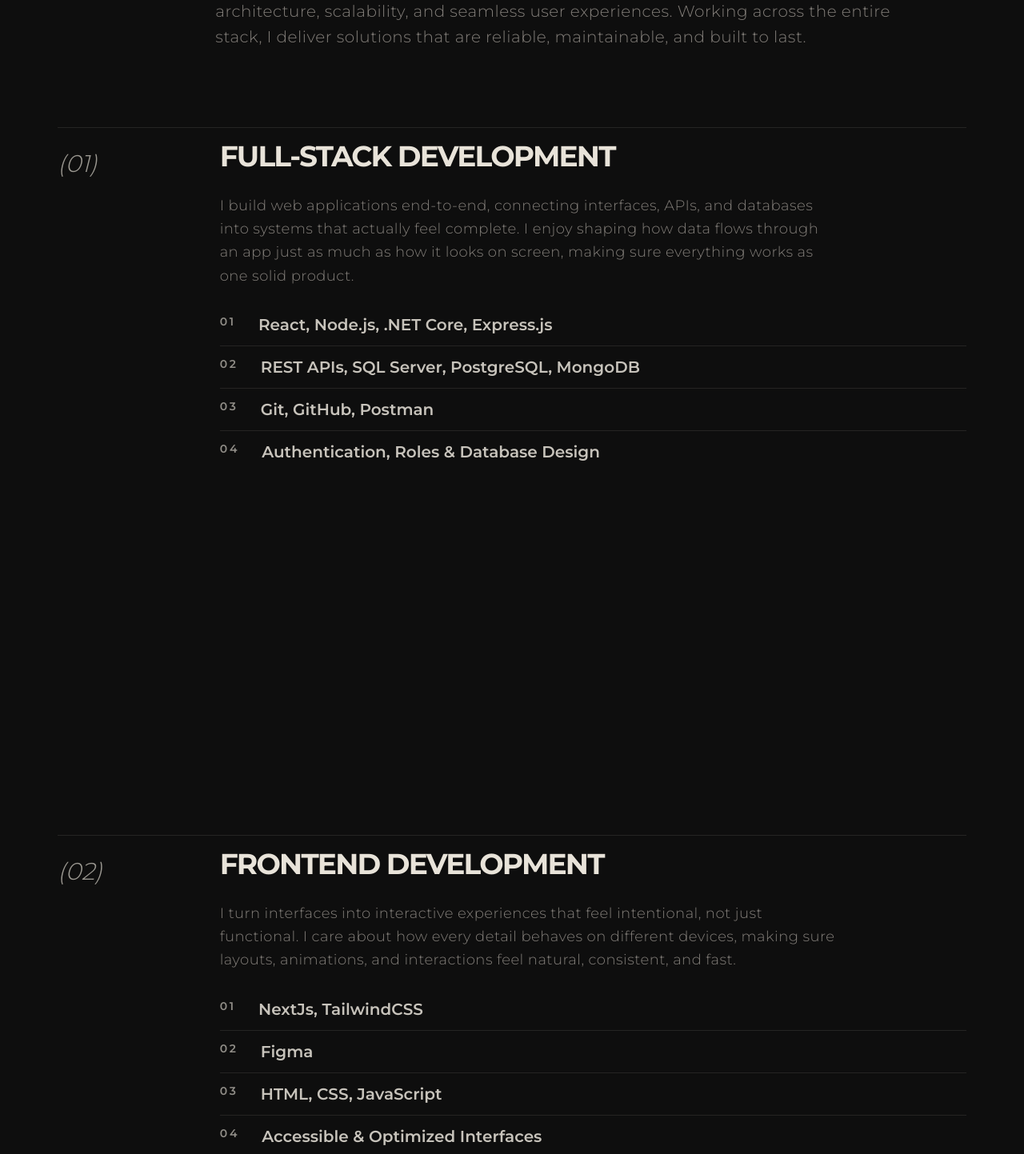
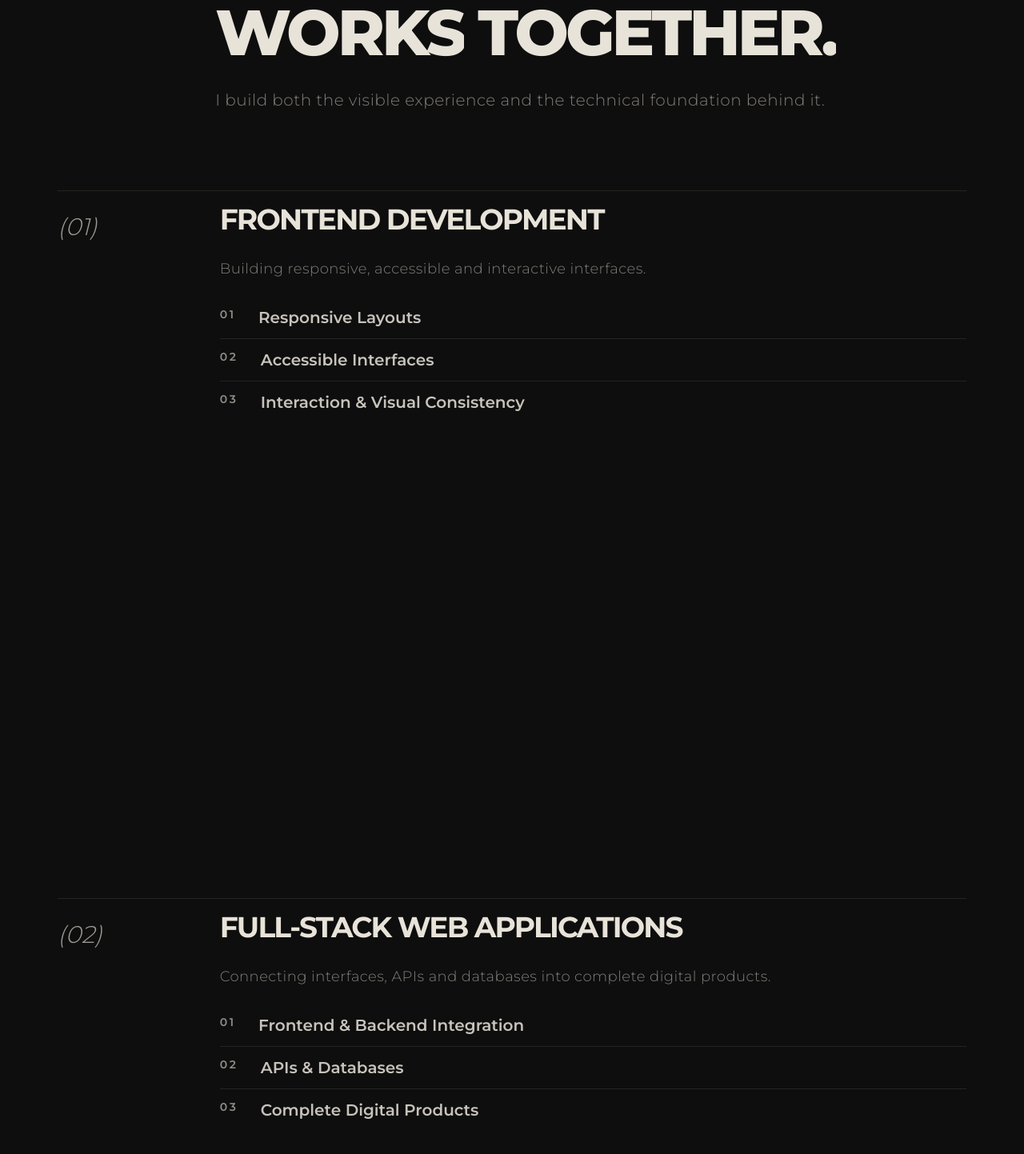
Before and after one commit to AllanRV09/portfolio, a React (Vite) app: page / in a window 1280 px wide. Shown: the part 1067-2510 px from the top of the page at 80% size. Built offline with nearby package versions, Linux system fonts and the light colour scheme; a web font is replaced by a local one.

Commit message:
ui: update Services and Stack content

```diff
--- a/src/data/data.js
+++ b/src/data/data.js
@@ -3,8 +3,8 @@ import { LuUser, LuBriefcaseBusiness, LuCodeXml, LuFolderCode, LuLayers } from "
 import { MdEmail } from 'react-icons/md';
 
 export const NAV_LINKS = [
+    { href: "about", icon: LuUser, name: "About" },
     { href: "services", icon: LuCodeXml, name: "Services" },
-    { href: "about", icon: LuUser, name: "About" },
     { href: "stack", icon: LuLayers, name: "Stack" },
     { href: "experience", icon: LuBriefcaseBusiness, name: "Experience" },
     { href: "projects", icon: LuFolderCode, name: "Projects" },
@@ -18,8 +18,28 @@ export const SOCIAL_LINKS = [
 ]
 
 export const SERVICES_DATA = {
-    index: "01", label: "SERVICES", title: "WHAT I DO",
-    description: "I build modern, high-performance web applications with a focus on clean architecture, scalability, and seamless user experiences. Working across the entire stack, I deliver solutions that are reliable, maintainable, and built to last."
+    index: "03",
+    label: "SERVICES",
+    displayLabel: "Services",
+    title: "FROM INTERFACE TO SYSTEM. EVERYTHING WORKS TOGETHER.",
+    motionTitle: [
+        "From interface to system.",
+        "Everything works together.",
+    ],
+    description:
+        "I build both the visible experience and the technical foundation behind it.",
+    summary: {
+        interface: {
+            title: "Interface",
+            description:
+                "Responsive layouts, interaction, accessibility and visual consistency.",
+        },
+        system: {
+            title: "System",
+            description:
+                "APIs, authentication, database and maintainable application logic.",
+        },
+    },
 }
 
 export const ABOUT_DATA = {
@@ -41,15 +61,35 @@ export const EASE_OUT = [0.33, 1, 0.68, 1];
 
 export const SERVICES = [
     {
-        title: "Full-Stack Development",
-        description: "I build web applications end-to-end, connecting interfaces, APIs, and databases into systems that actually feel complete. I enjoy shaping how data flows through an app just as much as how it looks on screen, making sure everything works as one solid product.",
-        features: ["React, Node.js, .NET Core, Express.js", "REST APIs, SQL Server, PostgreSQL, MongoDB", "Git, GitHub, Postman", "Authentication, Roles & Database Design"]
+        title: "Frontend Development",
+        description:
+            "Building responsive, accessible and interactive interfaces.",
+        features: [
+            "Responsive Layouts",
+            "Accessible Interfaces",
+            "Interaction & Visual Consistency",
+        ],
     },
     {
-        title: "Frontend Development",
-        description: "I turn interfaces into interactive experiences that feel intentional, not just functional. I care about how every detail behaves on different devices, making sure layouts, animations, and interactions feel natural, consistent, and fast.",
-        features: ["NextJs, TailwindCSS", "Figma", "HTML, CSS, JavaScript", "Accessible & Optimized Interfaces"]
-    }
+        title: "Full-Stack Web Applications",
+        description:
+            "Connecting interfaces, APIs and databases into complete digital products.",
+        features: [
+            "Frontend & Backend Integration",
+            "APIs & Databases",
+            "Complete Digital Products",
+        ],
+    },
+    {
+        title: "API & Backend Integration",
+        description:
+            "Developing APIs and data structures that keep applications connected.",
+        features: [
+            "REST APIs",
+            "Authentication",
+            "Data Structures & Application Logic",
+        ],
+    },
 ];
 
 export const STACK_ITEMS = ["React", "Tailwind CSS", "Framer Motion", "Lenis Scroll", "Figma"];
--- a/src/data/stack-data.js
+++ b/src/data/stack-data.js
@@ -1,43 +1,96 @@
-import { IoLogoJavascript } from "react-icons/io5";
-import { FaReact, FaNodeJs, FaGitAlt } from "react-icons/fa";
-import { RiTailwindCssFill, RiNextjsFill } from "react-icons/ri";
-import { TbBrandFramerMotion } from "react-icons/tb";
-import { SiBlazor, SiDotnet, SiMongodb } from "react-icons/si";
-import { DiMsqlServer, DiPostgresql } from "react-icons/di";
-import { GrMysql } from "react-icons/gr";
-import { VscVscode } from "react-icons/vsc";
+import { FaDatabase } from "react-icons/fa6"
+import {
+    SiBlazor,
+    SiDotnet,
+    SiFramer,
+    SiGit,
+    SiJavascript,
+    SiMongodb,
+    SiMysql,
+    SiNextdotjs,
+    SiNodedotjs,
+    SiPostgresql,
+    SiReact,
+    SiTailwindcss,
+} from "react-icons/si"
+import { VscVscode } from "react-icons/vsc"
 
 const FRONTEND_TECHS = [
-    { name: "JavaScript", icon: IoLogoJavascript },
-    { name: "React", icon: FaReact },
-    { name: "Tailwind CSS", icon: RiTailwindCssFill },
-    { name: "Next.js", icon: RiNextjsFill },
-    { name: "Framer Motion", icon: TbBrandFramerMotion },
+    { name: "JavaScript", icon: SiJavascript },
+    { name: "React", icon: SiReact },
+    { name: "Next.js", icon: SiNextdotjs },
+    { name: "Tailwind CSS", icon: SiTailwindcss },
+    { name: "Framer Motion", icon: SiFramer },
     { name: "Blazor", icon: SiBlazor },
-];
+]
+
 const BACKEND_TECHS = [
-    { name: ".Net Core", icon: SiDotnet },
-    { name: "Node.js", icon: FaNodeJs },
+    { name: "Node.js", icon: SiNodedotjs },
+    { name: ".NET Core", icon: SiDotnet },
 ]
+
 const DATABASE_TECHS = [
-    { name: "SQL Server", icon: DiMsqlServer },
-    { name: "PostgreSQL", icon: DiPostgresql },
+    { name: "SQL Server", icon: FaDatabase },
+    { name: "PostgreSQL", icon: SiPostgresql },
     { name: "MongoDB", icon: SiMongodb },
-    { name: "MySQL", icon: GrMysql },
+    { name: "MySQL", icon: SiMysql },
 ]
+
 const TOOLS_TECHS = [
-    { name: "Git", icon: FaGitAlt },
+    { name: "Git", icon: SiGit },
     { name: "VS Code", icon: VscVscode },
-];
+]
 
 export const STACK = [
-    { title: "FRONTEND", techs: FRONTEND_TECHS },
-    { title: "BACKEND", techs: BACKEND_TECHS },
-    { title: "DATABASE", techs: DATABASE_TECHS },
-    { title: "TOOLS", techs: TOOLS_TECHS },
+    {
+        id: "01",
+        title: "FRONTEND",
+        displayTitle: "Frontend",
+        category: "UI system",
+        meta: [
+            "Client-side · UI development",
+            "Interfaces · responsive · interaction",
+        ],
+        techs: FRONTEND_TECHS,
+    },
+    {
+        id: "02",
+        title: "BACKEND",
+        displayTitle: "Backend",
+        category: "Application layer",
+        meta: [
+            "Server-side · application logic",
+            "REST APIs · authentication · business logic",
+        ],
+        techs: BACKEND_TECHS,
+    },
+    {
+        id: "03",
+        title: "DATABASE",
+        displayTitle: "Database",
+        category: "Data layer",
+        meta: ["Data layer · persistence", "Relational · document · data modeling"],
+        techs: DATABASE_TECHS,
+    },
+    {
+        id: "04",
+        title: "TOOLS",
+        displayTitle: "Tools",
+        category: "Workflow",
+        meta: [
+            "Development · workflow",
+            "Version control · editor · API testing",
+        ],
+        techs: TOOLS_TECHS,
+    },
 ]
 
 export const STACK_DATA = {
-    index: "03", label: "STACK", title: "TOOLS I USE",
-    description: "My toolkit is built around technologies I trust to develop modern web applications. Each one has been carefully chosen to help me create fast, scalable, and maintainable solutions while keeping the development process efficient."
+    index: "03",
+    label: "STACK",
+    displayLabel: "Stack",
+    title: "SELECTED TOOLS, BUILT FOR MODERN SYSTEMS.",
+    motionTitle: ["Selected tools,", "built for modern systems."],
+    description:
+        "A focused toolkit for building interfaces, APIs, databases and complete web applications.",
 }
```
